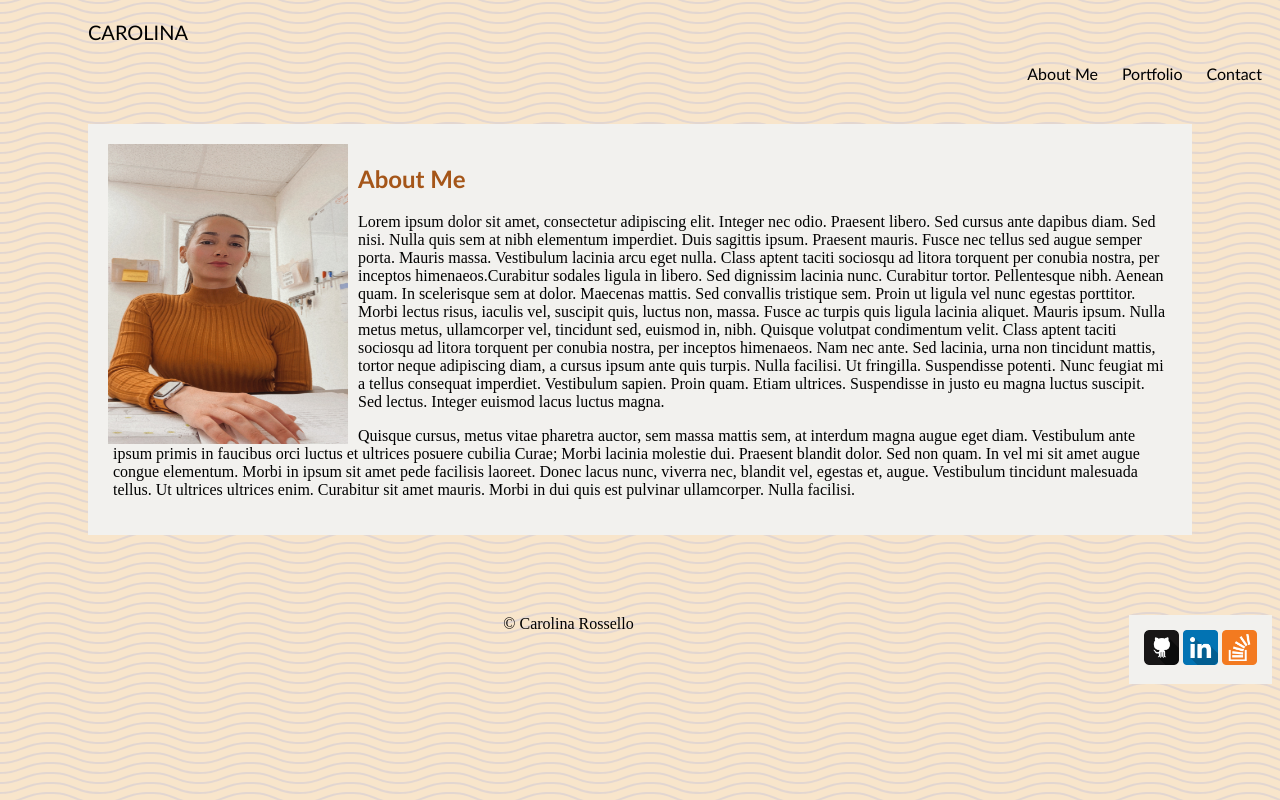
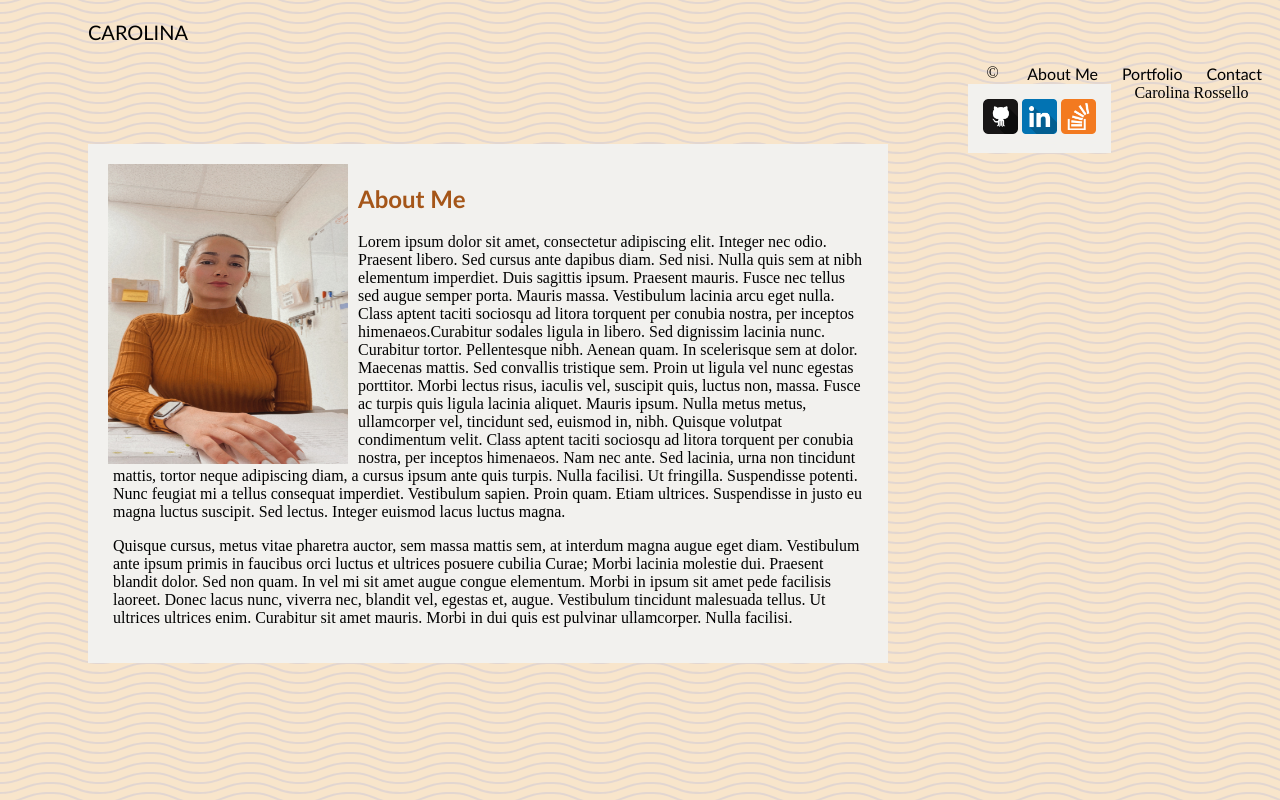
Before and after one commit to carolina-ross/m5-hw5-rossello-carolina, a plain HTML site: page index.html in a window 1280 px wide. Drawn offline with Linux system fonts and the light colour scheme.

Commit message:
Update styles.css

```diff
--- a/styles.css
+++ b/styles.css
@@ -48,6 +48,8 @@
         background-color:#F2F1EE;
 	padding: 20px;
 	margin: 80px;
+	max-width: 800px;
+	float: left;
     }
 
 /* Style Paragraph in main content */
@@ -57,7 +59,9 @@
 
 /* Style Media Icon Links */
     .Connect-Menu {
-	float: right;
+	float: left;
+	max-width: 200px;
+
     }
 
     aside {
```
